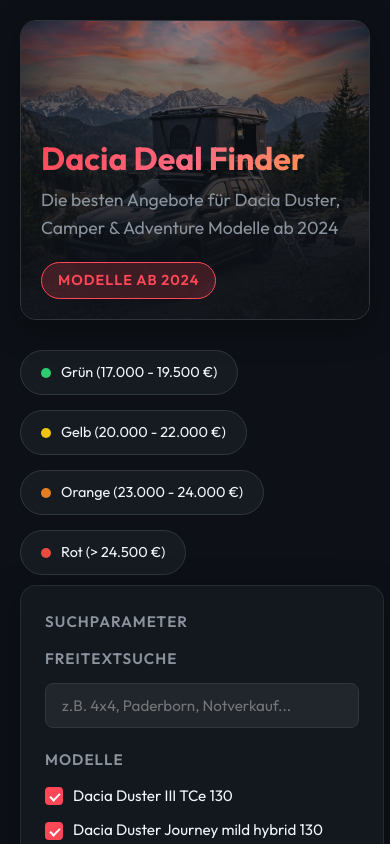
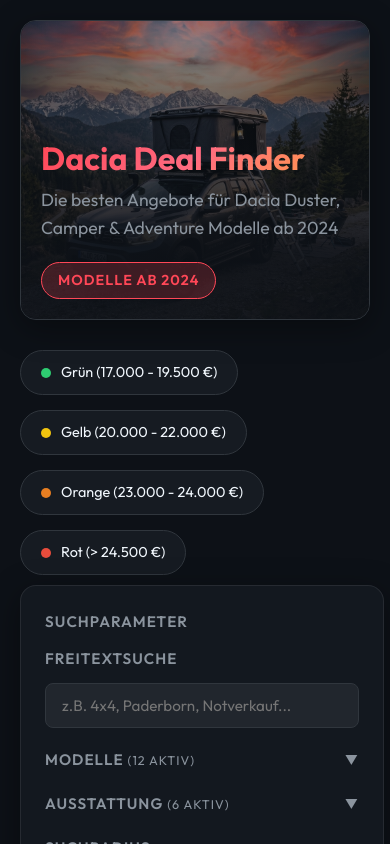
Before and after one commit to janzock-cell/dacia-car-finder, a React (Vite) app: page / in a window 390 px wide. Shown: the top 844 px of the page. Built offline with nearby package versions, Linux system fonts and the light colour scheme.

Commit message:
feat: Modelle und Ausstattung auf Mobilgeräten ein-/ausklappbar machen

```diff
--- a/src/App.jsx
+++ b/src/App.jsx
@@ -199,6 +199,8 @@
   const [yearFrom, setYearFrom] = useState(2024);
   const [compareIds, setCompareIds] = useState([]);
   const [showCompare, setShowCompare] = useState(false);
+  const [isModelsOpen, setIsModelsOpen] = useState(false);
+  const [isSpecsOpen, setIsSpecsOpen] = useState(false);
 
   const toggleFavorite = (id) => {
     setFavorites(prev => {
@@ -639,8 +641,16 @@
             </div>
 
             <div className="filter-group">
-              <div className="filter-title">Modelle</div>
-              <div className="checkbox-list" style={{ maxHeight: '250px', overflowY: 'auto', paddingRight: '5px' }}>
+              <div
+                className="filter-title"
+                onClick={() => setIsModelsOpen(!isModelsOpen)}
+                style={{ cursor: 'pointer', display: 'flex', justifyContent: 'space-between', alignItems: 'center', userSelect: 'none' }}
+              >
+                <span>Modelle <small style={{ fontWeight: 400, color: 'var(--text-secondary)' }}>({Object.values(selectedModels).filter(Boolean).length} aktiv)</small></span>
+                <span style={{ fontSize: '0.8rem' }}>{isModelsOpen ? '▲' : '▼'}</span>
+              </div>
+              {isModelsOpen && (
+                <div className="checkbox-list" style={{ maxHeight: '250px', overflowY: 'auto', paddingRight: '5px', marginTop: '8px' }}>
                   {Object.keys(selectedModels).map(model => (
                     <label key={model} className="checkbox-label">
                       <input
@@ -653,11 +663,20 @@
                     </label>
                   ))}
                 </div>
+              )}
             </div>
 
             <div className="filter-group">
-              <div className="filter-title">Ausstattung</div>
-              <div className="checkbox-list" style={{ maxHeight: '250px', overflowY: 'auto', paddingRight: '5px' }}>
+              <div
+                className="filter-title"
+                onClick={() => setIsSpecsOpen(!isSpecsOpen)}
+                style={{ cursor: 'pointer', display: 'flex', justifyContent: 'space-between', alignItems: 'center', userSelect: 'none' }}
+              >
+                <span>Ausstattung <small style={{ fontWeight: 400, color: 'var(--text-secondary)' }}>({Object.values(selectedSpecs).filter(Boolean).length} aktiv)</small></span>
+                <span style={{ fontSize: '0.8rem' }}>{isSpecsOpen ? '▲' : '▼'}</span>
+              </div>
+              {isSpecsOpen && (
+                <div className="checkbox-list" style={{ maxHeight: '250px', overflowY: 'auto', paddingRight: '5px', marginTop: '8px' }}>
                   {Object.keys(selectedSpecs).map(spec => (
                     <label key={spec} className="checkbox-label">
                       <input
@@ -670,6 +689,7 @@
                     </label>
                   ))}
                 </div>
+              )}
             </div>
 
             <div className="filter-group">
```
Lines whose indentation alone changed are shown as unchanged.
